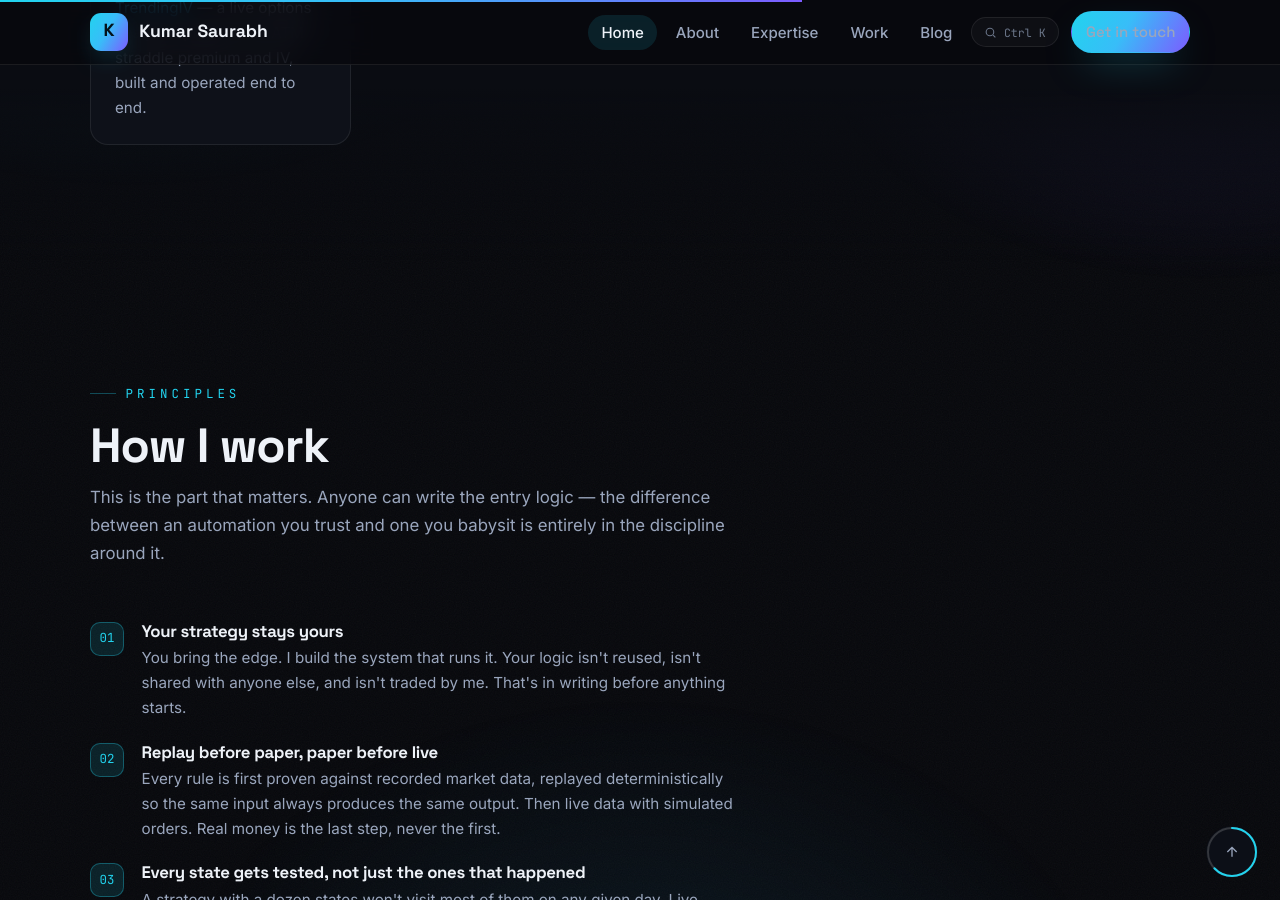
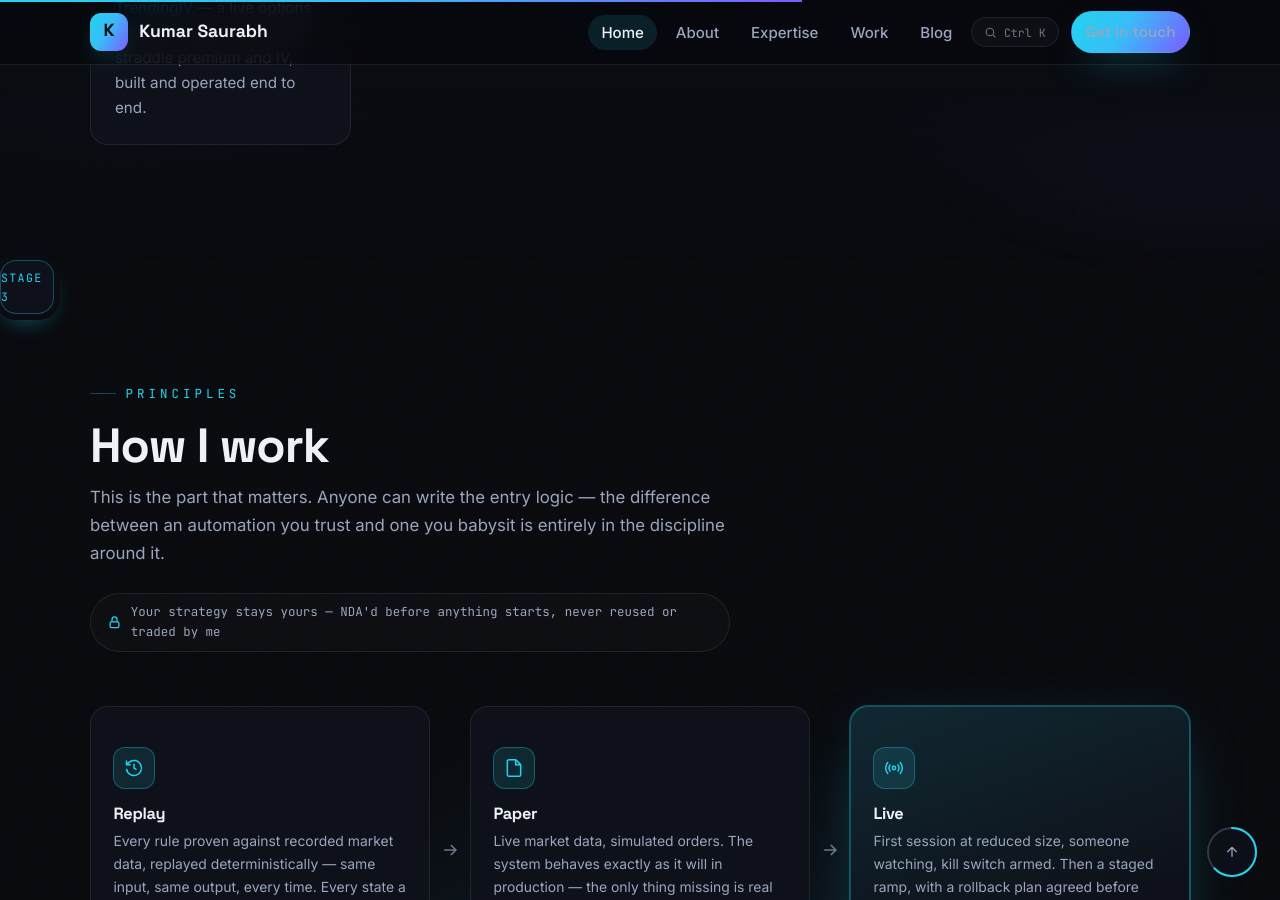
Before and after one commit to ksaurabh2468/ksaurabh2468.github.io, a Jekyll site: the page built from algo.html, in a window 1280 px wide and 900 px high, scrolled down 4123 px. Built offline with Jekyll 4.4.1, drawn with Linux system fonts in a browser that asks for light colours; some of the changed text lies outside the part shown.

Commit message:
Turn How I Work into a 3-stage pipeline diagram
Replace the flat numbered principles list with a Replay -> Paper -> Live
flow diagram, since that's genuinely a sequential process. The two
non-sequential principles (trust, evidence) become a badge above the
diagram and a footnote below it, so no content is lost.

```diff
--- a/algo.html
+++ b/algo.html
@@ -11,15 +11,44 @@ description: >-
 
 <style>
   /* scoped to this page only */
-  .principles { list-style: none; display: grid; gap: 1.4rem; margin-top: 2rem; }
-  .principle { display: grid; grid-template-columns: auto 1fr; gap: 1.1rem; align-items: start; }
-  .principle .p-no {
-    font-family: var(--font-mono); font-size: .78rem; color: var(--accent);
-    border: 1px solid var(--accent-line); background: var(--accent-soft);
-    width: 34px; height: 34px; border-radius: 10px; display: grid; place-items: center;
+  /* -- How I work: pipeline diagram instead of a flat numbered list -- */
+  .flow-badge {
+    display: inline-flex; align-items: center; gap: .55rem; font-family: var(--font-mono);
+    font-size: .78rem; color: var(--muted); border: 1px solid var(--line); background: rgba(255,255,255,0.02);
+    padding: .5rem 1rem; border-radius: 999px; margin-top: 1.6rem;
   }
-  .principle h3 { font-size: 1.05rem; margin-bottom: .3rem; }
-  .principle p { color: var(--muted); font-size: .95rem; max-width: 62ch; }
+  .flow-badge svg { color: var(--accent); flex-shrink: 0; }
+  .flow { display: flex; align-items: stretch; gap: 0; margin-top: 2rem; }
+  .flow-step {
+    flex: 1; min-width: 0; background: var(--surface); border: 1px solid var(--line);
+    border-radius: var(--radius); padding: 1.6rem 1.4rem;
+  }
+  .flow-step .step-no {
+    font-family: var(--font-mono); font-size: .72rem; letter-spacing: .12em;
+    text-transform: uppercase; color: var(--faint);
+  }
+  .flow-step .step-ico {
+    width: 42px; height: 42px; border-radius: 12px; display: grid; place-items: center;
+    background: var(--accent-soft); border: 1px solid var(--accent-line); color: var(--accent);
+    margin: .9rem 0 1rem;
+  }
+  .flow-step h3 { font-size: 1.02rem; margin-bottom: .4rem; }
+  .flow-step p { color: var(--muted); font-size: .87rem; }
+  .flow-step--live {
+    background: linear-gradient(160deg, var(--accent-soft), transparent 70%), var(--surface);
+    border-color: var(--accent-line); box-shadow: var(--glow);
+  }
+  .flow-step--live .step-no { color: var(--accent); }
+  .flow-connector { display: flex; align-items: center; justify-content: center; width: 40px; flex-shrink: 0; color: var(--faint); }
+  .flow-note {
+    margin-top: 1.8rem; border-left: 2px solid var(--line-strong);
+    padding: .1rem 0 .1rem 1.2rem; max-width: 68ch; color: var(--faint); font-size: .9rem;
+  }
+  .flow-note strong { color: var(--muted); font-weight: 600; }
+  @media (max-width: 860px) {
+    .flow { flex-direction: column; gap: 1rem; }
+    .flow-connector { width: auto; height: 28px; transform: rotate(90deg); align-self: center; }
+  }
 
   .stack-grid { display: grid; grid-template-columns: repeat(auto-fit, minmax(260px, 1fr)); gap: 1.2rem; margin-top: 1.8rem; }
   .stack-block { border: 1px solid var(--line); border-radius: var(--radius); padding: 1.5rem; background: var(--surface); }
@@ -314,49 +343,53 @@ description: >-
         between an automation you trust and one you babysit is entirely in the discipline
         around it.
       </p>
+      <span class="flow-badge" data-reveal>
+        <svg width="15" height="15" viewBox="0 0 24 24" fill="none" stroke="currentColor" stroke-width="2"><rect x="5" y="11" width="14" height="9" rx="2"/><path d="M8 11V7a4 4 0 0 1 8 0v4"/></svg>
+        Your strategy stays yours — NDA'd before anything starts, never reused or traded by me
+      </span>
     </div>
 
-    <ol class="principles">
-      <li class="principle" data-reveal>
-        <span class="p-no">01</span>
-        <div>
-          <h3>Your strategy stays yours</h3>
-          <p>You bring the edge. I build the system that runs it. Your logic isn't reused, isn't shared with anyone else, and isn't traded by me. That's in writing before anything starts.</p>
+    <div class="flow" data-reveal>
+      <div class="flow-step">
+        <span class="step-no">Stage 1</span>
+        <div class="step-ico" aria-hidden="true">
+          <svg width="20" height="20" viewBox="0 0 24 24" fill="none" stroke="currentColor" stroke-width="1.8"><path d="M3 3v5h5"/><path d="M3.05 13A9 9 0 1 0 6 5.3L3 8"/><path d="M12 7v5l3 2"/></svg>
         </div>
-      </li>
+        <h3>Replay</h3>
+        <p>Every rule proven against recorded market data, replayed deterministically — same input, same output, every time. Every state a strategy can hit is constructed and tested on purpose, not just the ones that happened to occur.</p>
+      </div>
 
-      <li class="principle" data-reveal>
-        <span class="p-no">02</span>
-        <div>
-          <h3>Replay before paper, paper before live</h3>
-          <p>Every rule is first proven against recorded market data, replayed deterministically so the same input always produces the same output. Then live data with simulated orders. Real money is the last step, never the first.</p>
+      <div class="flow-connector" aria-hidden="true">
+        <svg width="20" height="20" viewBox="0 0 24 24" fill="none" stroke="currentColor" stroke-width="2"><path d="M5 12h14M13 6l6 6-6 6"/></svg>
+      </div>
+
+      <div class="flow-step">
+        <span class="step-no">Stage 2</span>
+        <div class="step-ico" aria-hidden="true">
+          <svg width="20" height="20" viewBox="0 0 24 24" fill="none" stroke="currentColor" stroke-width="1.8"><path d="M14 2H6a2 2 0 0 0-2 2v16a2 2 0 0 0 2 2h12a2 2 0 0 0 2-2V8Z"/><path d="M14 2v6h6"/></svg>
         </div>
-      </li>
+        <h3>Paper</h3>
+        <p>Live market data, simulated orders. The system behaves exactly as it will in production — the only thing missing is real money on the line.</p>
+      </div>
 
-      <li class="principle" data-reveal>
-        <span class="p-no">03</span>
-        <div>
-          <h3>Every state gets tested, not just the ones that happened</h3>
-          <p>A strategy with a dozen states won't visit most of them on any given day. Live observation can't verify what it never encounters — so states get constructed and tested deliberately, including the boundaries and the ugly ones.</p>
+      <div class="flow-connector" aria-hidden="true">
+        <svg width="20" height="20" viewBox="0 0 24 24" fill="none" stroke="currentColor" stroke-width="2"><path d="M5 12h14M13 6l6 6-6 6"/></svg>
+      </div>
+
+      <div class="flow-step flow-step--live">
+        <span class="step-no">Stage 3</span>
+        <div class="step-ico" aria-hidden="true">
+          <svg width="20" height="20" viewBox="0 0 24 24" fill="none" stroke="currentColor" stroke-width="1.8"><circle cx="12" cy="12" r="2"/><path d="M16.24 7.76a6 6 0 0 1 0 8.48M7.76 7.76a6 6 0 0 0 0 8.48M19.07 4.93a10 10 0 0 1 0 14.14M4.93 4.93a10 10 0 0 0 0 14.14"/></svg>
         </div>
-      </li>
+        <h3>Live</h3>
+        <p>First session at reduced size, someone watching, kill switch armed. Then a staged ramp, with a rollback plan agreed before cutover — not improvised during an incident.</p>
+      </div>
+    </div>
 
-      <li class="principle" data-reveal>
-        <span class="p-no">04</span>
-        <div>
-          <h3>You get evidence, not assurances</h3>
-          <p>Every requirement traces to a test, and every test to a recorded result you can inspect. "It works" isn't a deliverable. The proof is.</p>
-        </div>
-      </li>
-
-      <li class="principle" data-reveal>
-        <span class="p-no">05</span>
-        <div>
-          <h3>Go-live is supervised, not a switch</h3>
-          <p>First session at reduced size with someone watching and the kill switch armed. Then a staged ramp. Plus an agreed rollback plan written before cutover, not improvised during an incident.</p>
-        </div>
-      </li>
-    </ol>
+    <p class="flow-note" data-reveal>
+      <strong>Evidence, not assurances.</strong> Every requirement traces to a test, and every test to a
+      recorded, inspectable result — at every stage above. "It works" isn't a deliverable. The proof is.
+    </p>
   </div>
 </section>
 
```
